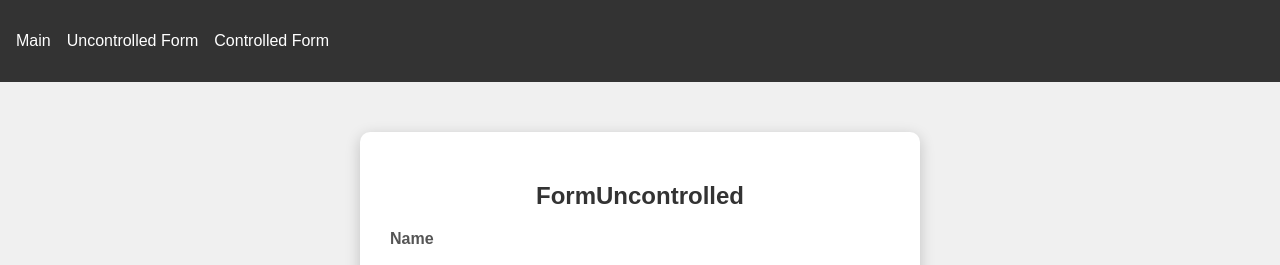
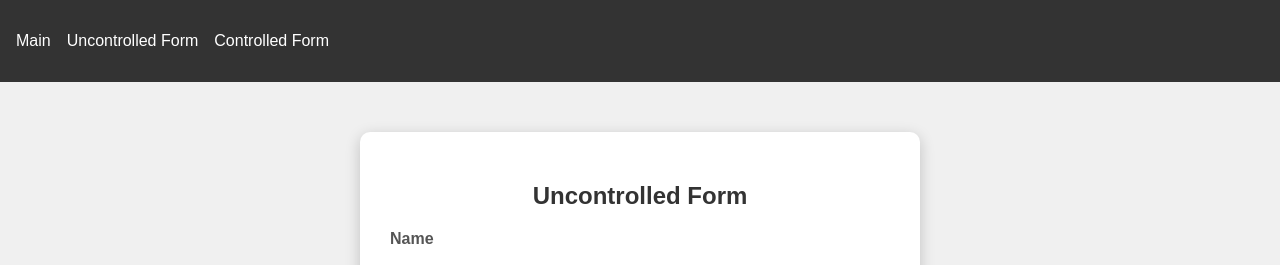
Before and after one commit to Alex-prokop/RS_School_React, a React (Vite) app: page /form-uncontrolled in a window 1280 px wide. Shown: the top 265 px of the page. Built offline with nearby package versions, Linux system fonts and the light colour scheme; the HTML template or start-up script is replaced by a standard one.

Commit message:
fix: Uncontrolled Form

```diff
--- a/eslint.config.js
+++ b/eslint.config.js
@@ -20,7 +20,6 @@ export default [
       ...eslintPluginTypescript.configs.recommended.rules,
       '@typescript-eslint/no-explicit-any': 'error',
       'react/prop-types': 'off',
-      'react/react-in-jsx-scope': 'off',
     },
     settings: {
       react: {
--- a/src/components/countriesData.ts
+++ b/src/components/countriesData.ts
@@ -1,4 +1,3 @@
-// countriesData.ts
 export const initialCountries = [
   'USA',
   'Canada',
--- a/src/components/validationSchema.ts
+++ b/src/components/validationSchema.ts
@@ -82,5 +82,4 @@ export const formSchema = yup.object().shape({
     ),
 
   country: yup.string().required('Country is required'),
-  // .min(2, 'Country must be at least 2 characters long'),
 });
--- a/src/routes/FormUncontrolledView.tsx
+++ b/src/routes/FormUncontrolledView.tsx
@@ -15,7 +15,7 @@ const FormUncontrolledView = ({
 }) => {
   return (
     <form onSubmit={handleSubmit}>
-      <h2 className="header">FormUncontrolled</h2>
+      <h2 className="header">Uncontrolled Form</h2>
 
       <TextInput
         label="Name"
```
